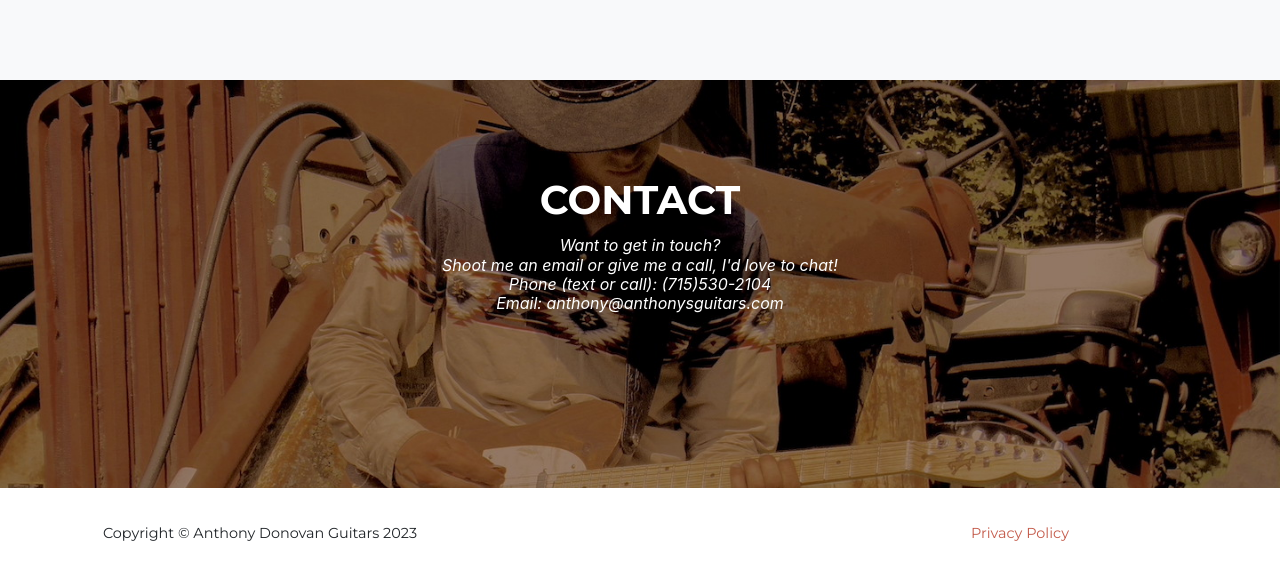
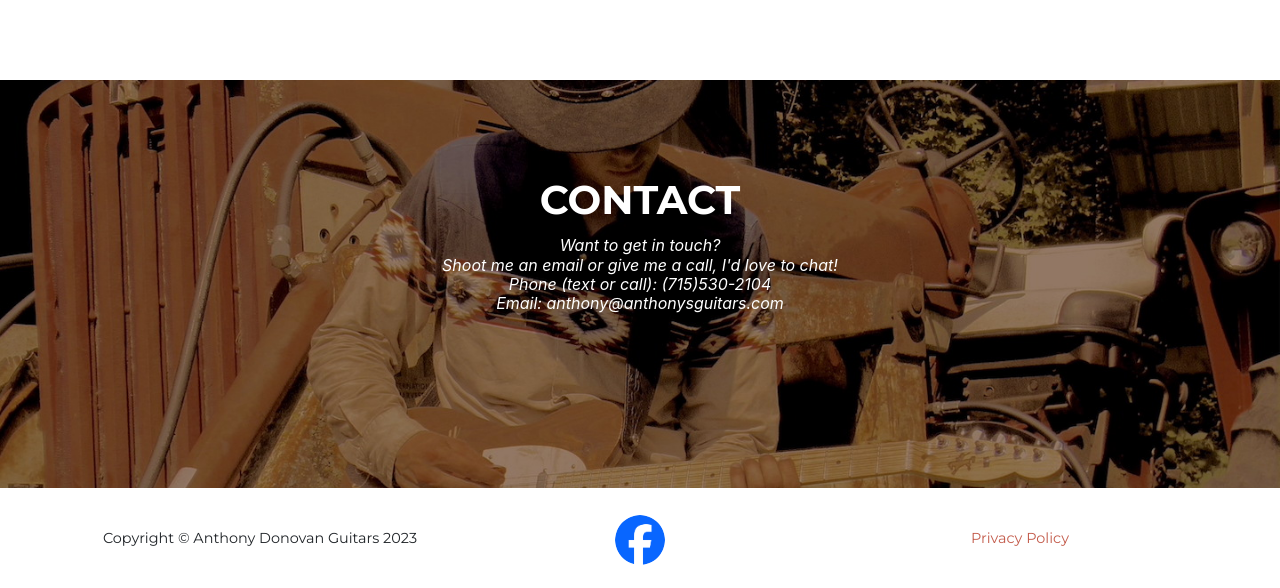
Before and after one commit to Fiddlestix/fiddlestix.github.io, a Jekyll site: the page built from index.md, in a window 1280 px wide. Shown: the part 4515-5103 px from the top of the page. Built offline with Jekyll 4.4.1, drawn with Linux system fonts in a browser that asks for light colours; some web fonts are replaced.

Commit message:
Services, FB, and Heading Font.
Removed Services from website.
Added Fakebook link.
Shrunk heading font for mobile.

```diff
--- a/_includes/footer.html
+++ b/_includes/footer.html
@@ -14,7 +14,7 @@
           <li class="list-inline-item">
             {% if link.url %}
             <a href="{{ link.url }}">
-              {% if link.icon %}<i class="{{ link.icon }}"></i>{% endif %}
+              {% if link.image %}<img class="rounded-circle img-fluid align-items-top" src="{{ link.image }}"></img>{% endif %}
             </a>
             {% endif %}
           </li>
--- a/_includes/portfolio_grid.html
+++ b/_includes/portfolio_grid.html
@@ -1,5 +1,5 @@
 <!-- Portfolio Grid -->
-<section class="bg-light page-section" id="{{ site.data.sitetext.portfolio.section | default: "portfolio" }}">
+<section class="page-section" id="{{ site.data.sitetext.portfolio.section | default: "portfolio" }}">
   <div class="container">
     <div class="row">
       <div class="col-lg-12 text-center">
--- a/_sass/layout/_footer.scss
+++ b/_sass/layout/_footer.scss
@@ -18,7 +18,7 @@
 }
 
 ul.social-buttons {
-  margin-bottom: 0;
+  margin: 0;
   li {
     a {
       font-size: 20px;
@@ -32,11 +32,11 @@
       color: white;
       border-radius: 100%;
       outline: none;
-      background-color: $gray-900;
+      background-color: white;
       &:active,
       &:focus,
       &:hover {
-        background-color: $primary;
+        background-color: white;
       }
     }
   }
--- a/_sass/layout/_masthead.scss
+++ b/_sass/layout/_masthead.scss
@@ -12,14 +12,14 @@
     padding-top: 300px;
     padding-bottom: 200px;
     .intro-lead-in {
-      font-size: 4em;
+      font-size: 3em;
       font-style: Normal;
       line-height: 40px;
       margin-bottom: 25px;
       @include serif-font;
     }
     .intro-continue {
-      font-size: 2em;
+      font-size: 1.5em;
       font-style: italic;
       line-height: 40px;
       margin-bottom: 25px;
@@ -40,5 +40,19 @@
   header.masthead {
     background-image: url("#{$header-image}");
     background-position: 15% 25%;
+    .intro-text {
+      .intro-lead-in {
+        font-size: 4em;
+
+      }
+      .intro-continue {
+        font-size: 2em;
+
+      }
+      .intro-heading {
+        font-size: 1.25em;
+
+      }
+    }
   }
 }
```
Also changed, not shown: _data/sitetext.yml (+12 -12 lines), assets/img/fb.png (added), assets/img/fb2.png (added).
